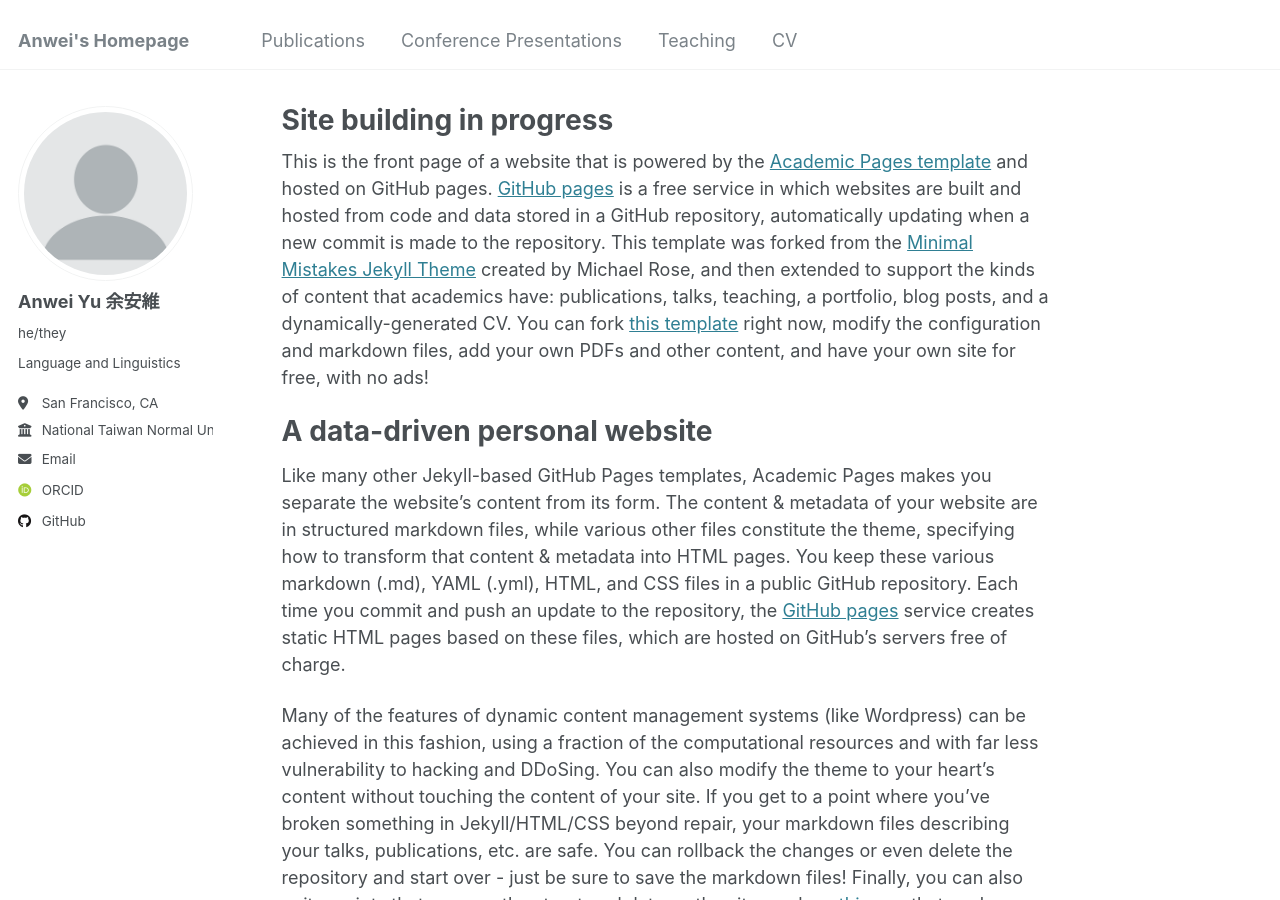
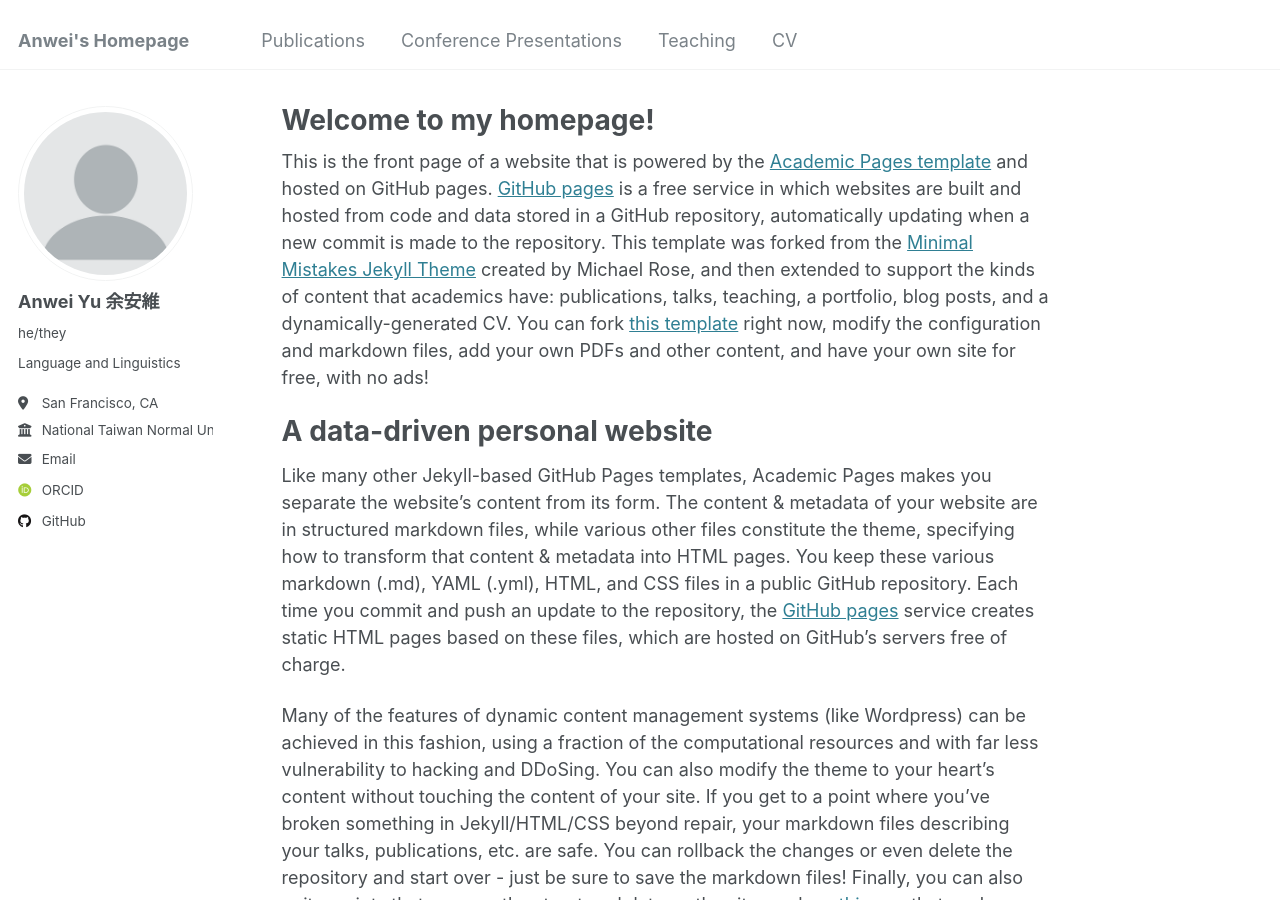
Before and after one commit to anweiyu/anweiyu.github.io, a Jekyll site: the page built from _pages/about.md, in a window 1280 px wide and 900 px high. Built offline with Jekyll 4.4.1, drawn with Linux system fonts in a browser that asks for light colours; some web fonts are replaced.

Commit message:
Update about.md

```diff
--- a/_pages/about.md
+++ b/_pages/about.md
@@ -1,6 +1,6 @@
 ---
 permalink: /
-title: "Site building in progress"
+title: "Welcome to my homepage!"
 author_profile: true
 redirect_from:
   - /about/
```
